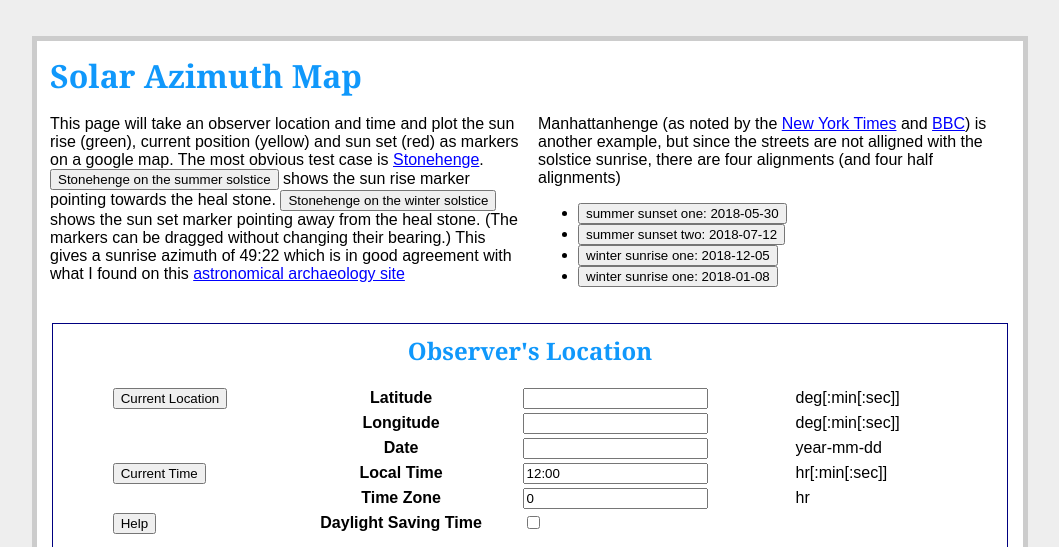
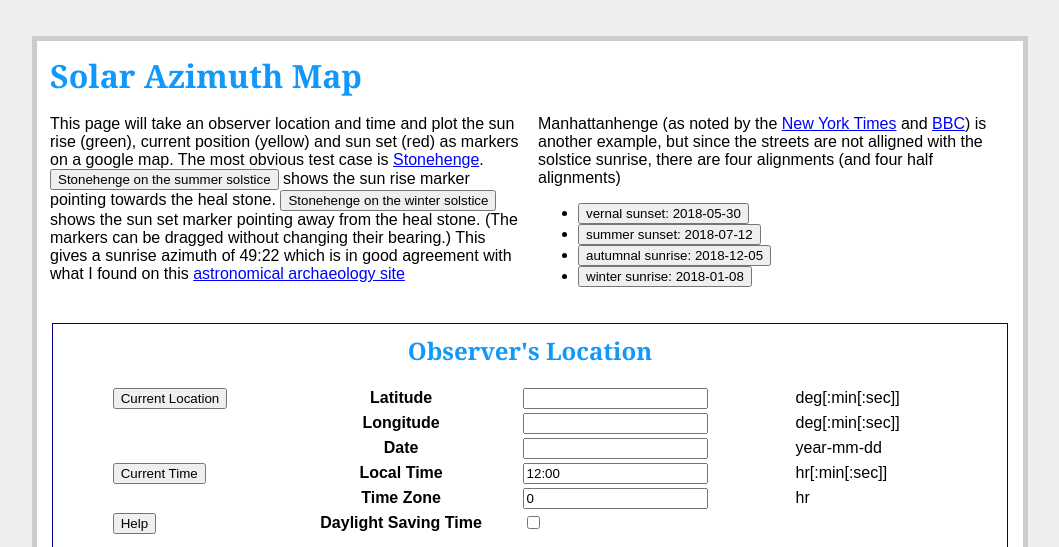
Before and after one commit to lrmcfarland/AAI, a Flask app: page /solar_azimuth_map in a window 1280 px wide. Shown: the top 547 px of the page, without its empty margins (110-1169 px from the left). Run offline with Flask 2, Linux system fonts and the light colour scheme; parts of the project's set-up code (start-up, migrations or seed data) failed here and were passed over; some libraries are stand-ins or nearby versions.

Commit message:
updates manhattanhenge button labels

```diff
--- a/www/templates/solar_azimuth_map.html
+++ b/www/templates/solar_azimuth_map.html
@@ -77,10 +77,10 @@ button#get_solar_azimuth_map {
     not alligned with the solstice sunrise, there are four alignments (and four half alignments)
 
     <ul>
-      <li> <button id="get_manhattenhenge_summer1_azimuth_map">summer sunset  one: 2018-05-30</button> </li>
-      <li> <button id="get_manhattenhenge_summer2_azimuth_map">summer sunset  two: 2018-07-12</button> </li>
-      <li> <button id="get_manhattenhenge_winter1_azimuth_map">winter sunrise one: 2018-12-05</button> </li>
-      <li> <button id="get_manhattenhenge_winter2_azimuth_map">winter sunrise one: 2018-01-08</button> </li>
+      <li> <button id="get_manhattenhenge_summer1_azimuth_map">vernal sunset: 2018-05-30</button> </li>
+      <li> <button id="get_manhattenhenge_summer2_azimuth_map">summer sunset: 2018-07-12</button> </li>
+      <li> <button id="get_manhattenhenge_winter1_azimuth_map">autumnal sunrise: 2018-12-05</button> </li>
+      <li> <button id="get_manhattenhenge_winter2_azimuth_map">winter sunrise: 2018-01-08</button> </li>
     </ul>
 
 
```
